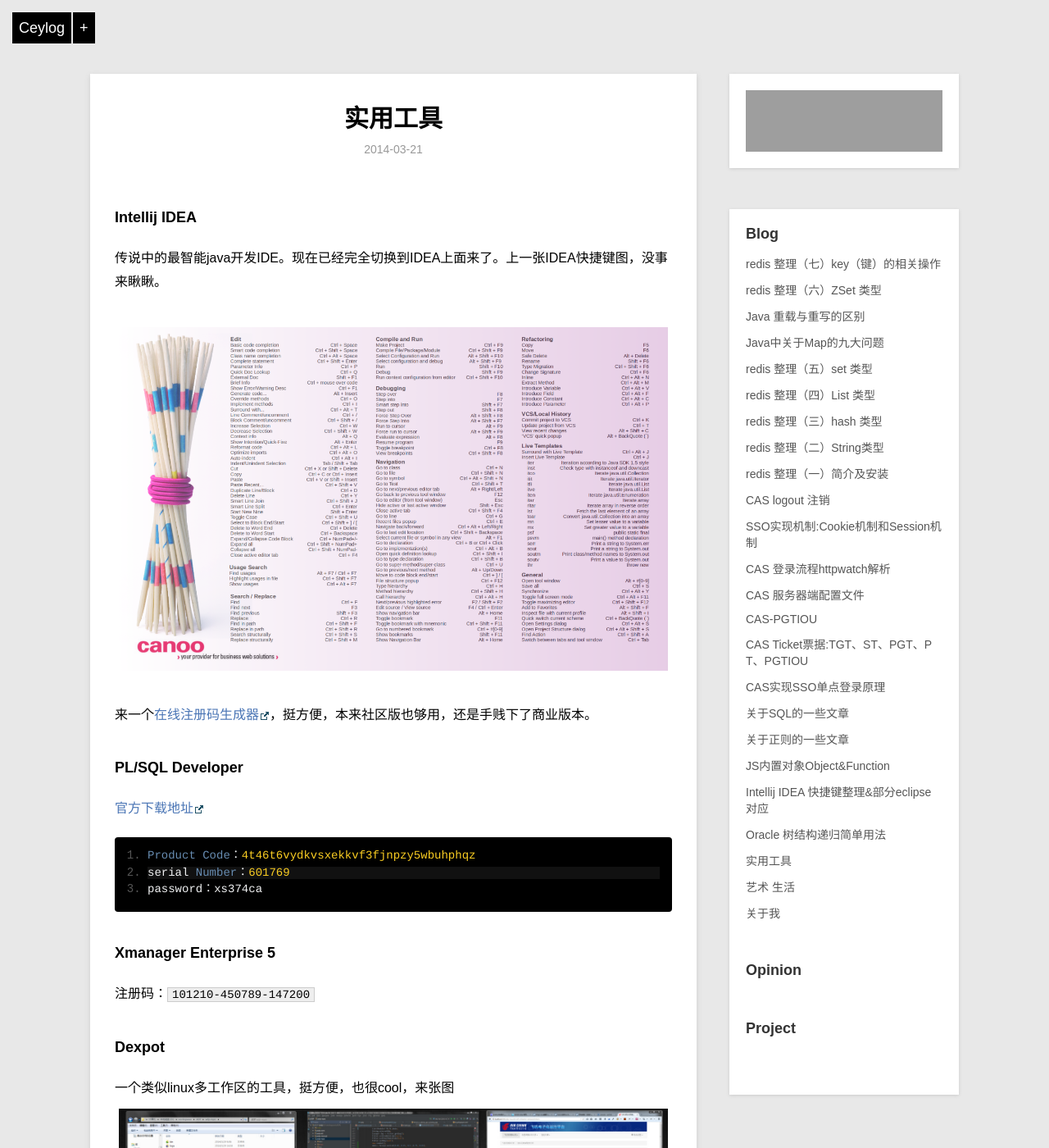
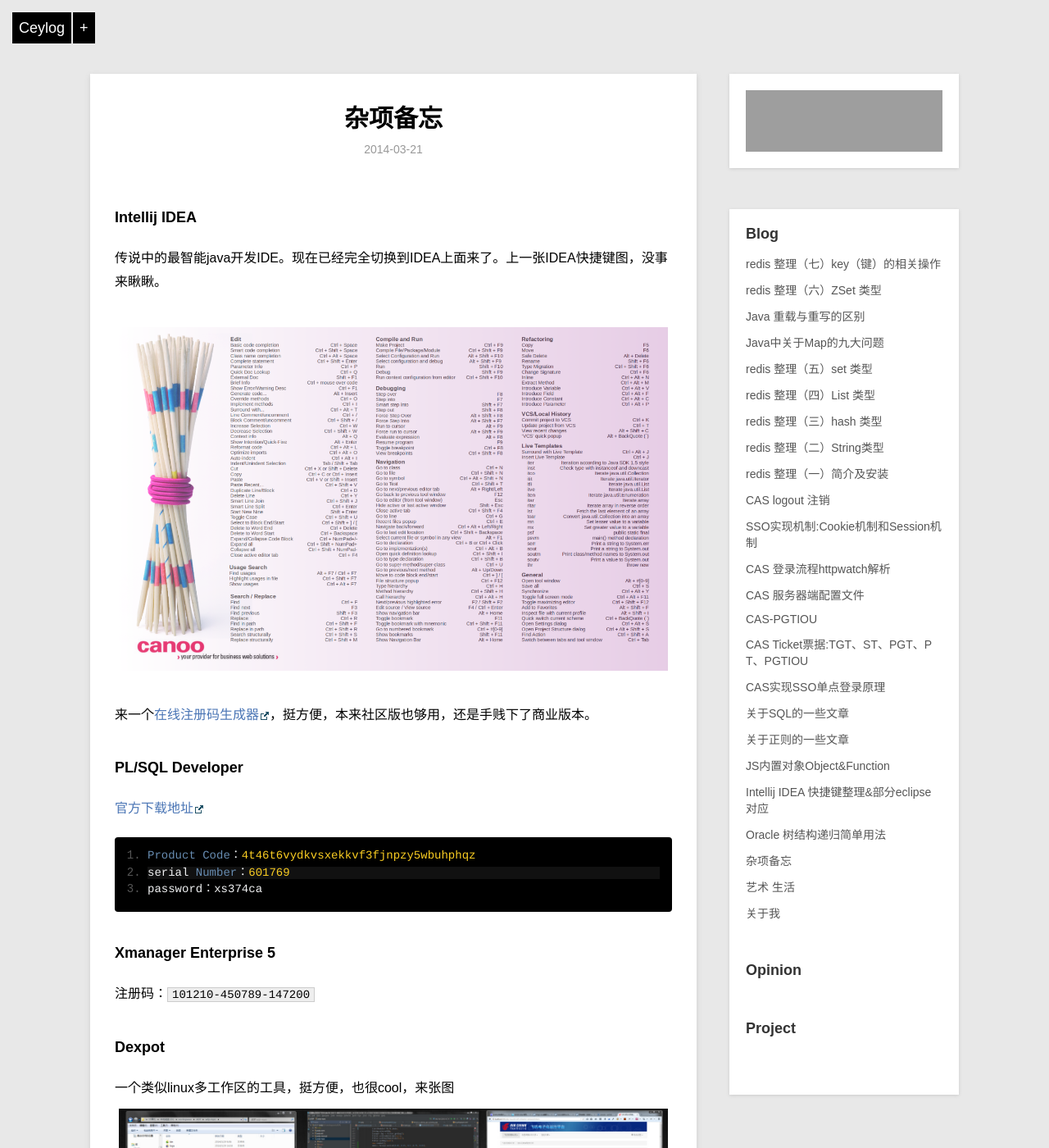
Before and after one commit to ceylog/ceylog.github.io, a Jekyll site: the page built from _posts/blog/2014-03-21-mark-and-memo.md, in a window 1280 px wide and 1400 px high. Shown: the whole window at 82% size. Built offline with Jekyll 4.4.1, drawn with Linux system fonts in a browser that asks for light colours; Markdown is read by kramdown in place of the engine named in the settings; grey boxes are pictures that could not be loaded.

```diff
--- a/_posts/blog/2014-03-21-mark-and-memo.md
+++ b/_posts/blog/2014-03-21-mark-and-memo.md
@@ -1,8 +1,8 @@
 ---
 layout:     post
-title:      实用工具
+title:      杂项备忘
 category: blog
-description: 工具 软件
+description: 工具 软件 备忘
 ---
 
 ### Intellij IDEA
```
